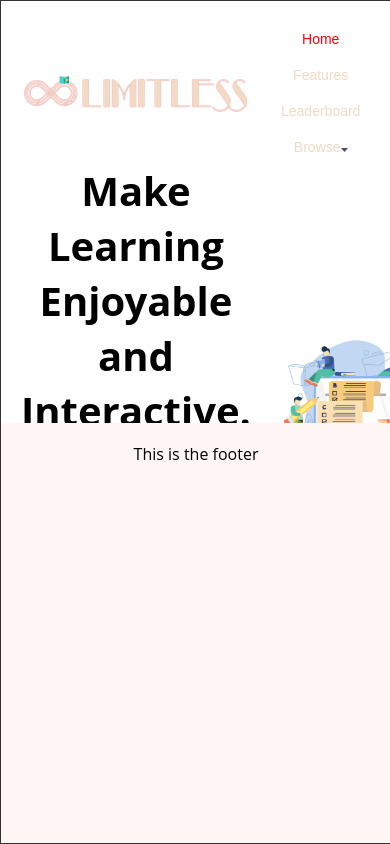
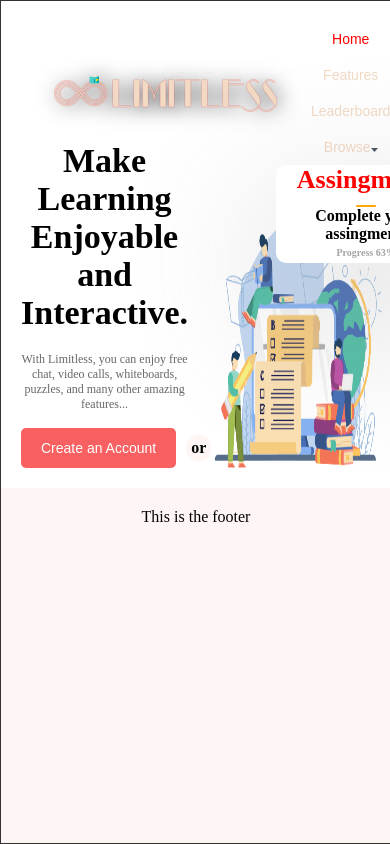
Before and after one commit to Flow-Up12/Limitless-Application, a React (Create React App) app: page / in a window 390 px wide. Shown: the top 844 px of the page. Built offline with nearby package versions, Linux system fonts and the light colour scheme.

Commit message:
header
made the css more responsive for different screen as well as added a new component "progress" and changed some styling

```diff
--- a/src/Components/Header.js
+++ b/src/Components/Header.js
@@ -1,4 +1,5 @@
 import React from 'react';
+
 
 function Header() {
   return (
@@ -6,7 +7,7 @@ function Header() {
       <div className="top-container">
         <img src="/limitless-logo-1.png" alt="Limitless Logo" />
         <div>
-          <button style={{ color: 'red' }}>Home</button>
+          <button className='red'>Home</button>
           <button>Features</button>
           <button>Leaderboard</button>
           <button>
@@ -23,7 +24,16 @@ function Header() {
           <p className="text">Make Learning Enjoyable and Interactive.</p>
           <p className="text2">With Limitless, you can enjoy free chat, video calls, whiteboards, puzzles, and many other amazing features...</p>
         </div>
-        <img src="/removebg-preview-1.png" />
+        <div className='progress'>
+           <div className='progress-box'>
+            <h1>Assingment!</h1>
+            <div className='rectangle'></div>
+            <h2>Complete your assingment!</h2>
+            <h3>Progress 63%</h3>
+           </div>
+           <img src="/removebg-preview-1.png" alt="img" />
+        </div>
+
       </div>
 
       <div className="bottom-buttons">
--- a/src/index.css
+++ b/src/index.css
@@ -25,6 +25,7 @@ body {
 }
 
 .App {
+  font-family: Poppins;
   width: 100%;
   max-width: screen;
   height: 100vh;
@@ -34,8 +35,10 @@ body {
   align-items: center;
   border: 1px solid #333;
   box-shadow: 0px 0px 15px gray;
+
 }
-
+.red {
+  color :red;}
 .footer {
   background: #FEF5F5;
   height: 50vh;
@@ -46,16 +49,14 @@ body {
 
 .header {
   background-color: #FFFFFF;
-  height: 50vh;
+  width: 100vw;
   padding: 20px;
   text-align: center;
-  width: 100vw;
+
+
 }
 
-.header img {
-  width: 100px;
-  height: 100px;
-}
+
 
 .header h1 {
   font-size: 36px;
@@ -69,11 +70,13 @@ body {
   gap: 10px;
   justify-content: space-between;
   align-items: center;
+  margin-right: 50px;
 }
 
 .top-container img {
-  height: 43px;
-  width: 230px;
+  height: 60px;
+  width:  400px;
+  filter: drop-shadow(2px 2px 10px rgba(0, 0, 0, 0.8));
 }
 
 button {
@@ -84,6 +87,9 @@ button {
   padding: 10px 20px;
   margin-right: 10px;
   cursor: pointer;
+}
+button:hover {
+  color: gray;
 }
 .middle {
   display: flex;
@@ -98,19 +104,21 @@ button {
 }
 
 .text {
-  margin-top: -1%;
+  margin-top: -20px;
   font-weight: bold;
-  font-size: 40px;
+  font-size: 55px;
 
 }
 
 .text2 {
-  margin-top: 10%;
+  margin-top: 20px;
+  font-size: 20px;
+  color: #676767
 }
 
 .middle img {
-  width: 55%;
-  height: 70%;
+  width: 50vw;
+  height: 30vh;
   flex-shrink: 0;
   margin-top: 50px;
 }
@@ -128,7 +136,7 @@ button {
   padding: 12px 20px;
   border: none;
   border-radius: 5px;
-  cursor: pointer;
+
 }
 
 .or {
@@ -137,3 +145,108 @@ button {
   padding: 5px;
   border-radius: 50%;
 }
+.progress h1 {
+  font-size: 36px;
+  color: red;
+}
+.progress h2 {
+  font-size: 20px;
+}
+.progress h3{
+color: #A5A5A5;
+font-family: Poppins;
+font-size: 10px;
+font-style: normal;
+font-weight: bold;
+line-height: 20px;
+}
+.progress {
+  align-items: center;
+  display: flex;
+  flex-direction: column;
+  flex-shrink: 0;
+  position: relative;
+}
+
+.progress-box {
+  position: absolute;
+  left: 55%;
+  background-color: white;
+  border-radius: 10px;
+  filter: drop-shadow(0px 50px 80px rgba(156, 152, 152, 0.48));
+}
+.rectangle {
+  display: block;
+  margin: 0 auto;
+width: 20px;
+height: 1.762px;
+flex-shrink: 0;
+border-radius: 1px;
+background:
+ #FFA610;
+}
+
+@media only screen and (max-width: 1000px) {
+
+    .text{
+      margin-top: -80px;
+      font-size: 40px;
+    }
+    .text2{
+      font-size: 16px;
+    }
+    .bottom-buttons {
+      margin-top: -40px;
+      display: flex;
+      justify-content: flex-start;
+      align-items: center;
+    }
+    .progress h1 {
+      font-size: 26px;
+      color: red;
+    }
+    .progress h2 {
+      font-size: 16px;
+    }
+    .progress h3{
+      font-size: 10px;
+    }
+    .progress-box {
+      left: 40%;
+      min-height: 60px;
+      min-width: 180px;
+    }
+    .top-container img {
+      height: 43px;
+      width: 240px;
+      margin-left: 30px;
+    }
+    .top-container{
+      margin-right: -30px;
+    }
+}
+
+@media only screen and (max-width: 800px) {
+
+  .text{
+    margin-top: -80px;
+    font-size: 34px;
+  }
+  .text2{
+    font-size: 12px;
+  }
+  .bottom-buttons {
+    margin-top: -40px;
+    display: flex;
+    justify-content: flex-start;
+    align-items: center;
+  }
+  .top-container img {
+    height: 43px;
+    width: 240px;
+
+  }
+  .top-container{
+    margin-right: -40px;
+  }
+}
```
Also changed, not shown: public/abstract.png (added), src/Footer.js (deleted), src/Header.js (deleted), 1 other file (tests, documents, lock files or other folders).
